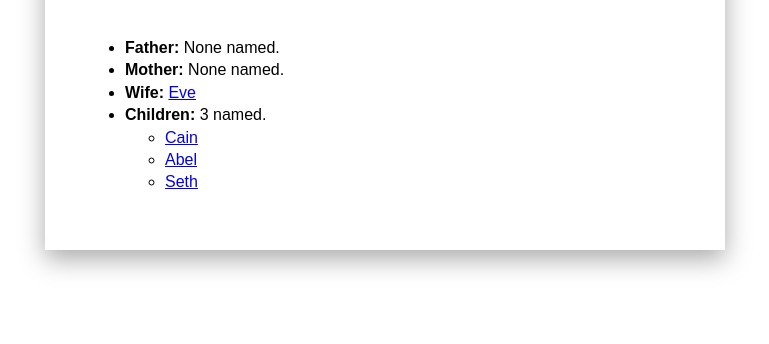
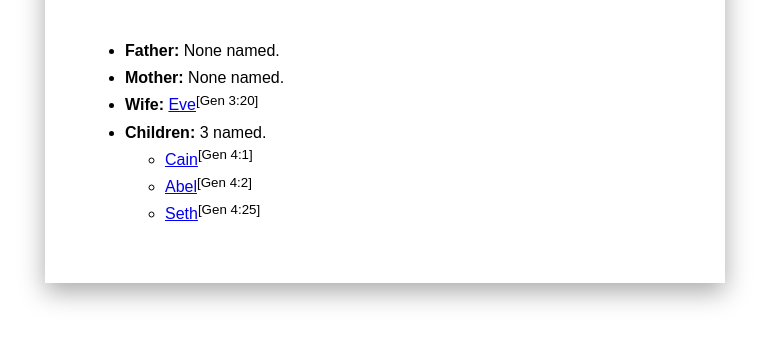
Before and after one commit to Daniel-Hug/bible-people, a website: page index.html in a window 1280 px wide. Shown: the part 174-518 px from the top of the page, without its empty margins (255-1024 px from the left). Drawn offline with Linux system fonts and the light colour scheme.

Commit message:
add bible refs to app

```diff
--- a/app.css
+++ b/app.css
@@ -3,12 +3,21 @@ body {
 	margin: 0;
 }
 
+h1, h2, h3, h4, h5, h6 {
+	font-weight: normal;
+}
+
+sup, sub {
+  vertical-align: baseline;
+  position: relative;
+  top: -0.4em;
+}
+sub {
+  top: 0.4em;
+}
+
 .familytree-node {
 	z-index: 1;
-}
-
-h1, h2, h3, h4, h5, h6 {
-	font-weight: normal;
 }
 
 .card {
@@ -33,7 +42,7 @@ h1, h2, h3, h4, h5, h6 {
 }
 
 .card li {
-    line-height: 1.4;
+    line-height: 1.7;
 }
 
 @media (min-width: 840px) {
--- a/app.js
+++ b/app.js
@@ -21,6 +21,7 @@ var handlePeople = (function() {
   url: 'people.json',
   success: handlePeople
 });*/
+initReftagger();
 handlePeople(peopleData);
 
 function setupRoutes() {
@@ -41,6 +42,7 @@ function setupRoutes() {
       Math.floor(personIndex) === personIndex
     ) {
       displayCard(personIndex);
+      if (refTagger.tag) refTagger.tag();
     } else {
       console.error('Invalid person index: ' + personIndex + '.');
       location.hash = 0;
@@ -68,19 +70,25 @@ function displayCard(personIndex) {
 function renderCard(personIndex) {
   var people = app.people;
   var person = people[personIndex];
+  var personReferences = app.references[personIndex]
 
 
   var detailItems = [
     // father
     { el: 'li', kids: [
-      { el: 'strong', text: 'Father:' }, ' ',
-      typeof person.father === 'number' ? renderPersonLink(person.father) : 'None named.'
+      { el: 'strong', text: 'Father:' }, ' ', typeof person.father === 'number' ? [
+        renderPersonLink(person.father),
+        renderReference(personReferences.father)
+      ] : 'None named.'
     ]},
 
     // mother
     { el: 'li', kids: [
       { el: 'strong', text: 'Mother:' }, ' ',
-      typeof person.mother === 'number' ? renderPersonLink(person.mother) : 'None named.'
+      typeof person.mother === 'number' ? [
+        renderPersonLink(person.mother),
+        renderReference(personReferences.mother)
+      ] : 'None named.'
     ]},
 
     // spouses
@@ -101,8 +109,14 @@ function renderCard(personIndex) {
   return card;
 }
 
+function renderReference(referenceString) {
+  var sup = dom({ el: 'sup', text: '[' + referenceString + ']' });
+  return sup;
+}
+
 function renderSpousesItem(personIndex) {
   var person = app.people[personIndex];
+  var personReferences = app.references[personIndex]
   var spouseName = person.spouses.length <= 1 ?
     person.gender === 'male' ? 'Wife' : 'Husband' :
     person.gender === 'male' ? 'Wives' : 'Husbands';
@@ -117,12 +131,18 @@ function renderSpousesItem(personIndex) {
     spousesItem.kids.push('None named.');
   }
   else if (person.spouses.length === 1) {
-    spousesItem.kids.push(renderPersonLink(person.spouses[0]));
+    spousesItem.kids.push(
+      renderPersonLink(person.spouses[0]),
+      renderReference(personReferences.spouses[0])
+    );
   } else {
     spousesItem.kids.push(
       person.spouses.length + ' named.',
-      { el: 'ul', kids: person.spouses.map(function(spouseIndex) {
-        return { el: 'li', kids: [renderPersonLink(spouseIndex)]};
+      { el: 'ul', kids: person.spouses.map(function(indexInPeople, indexInSpouses) {
+        return { el: 'li', kids: [
+          renderPersonLink(indexInPeople),
+          renderReference(personReferences.spouses[indexInSpouses])
+        ]};
       })}
     );
   }
@@ -132,6 +152,7 @@ function renderSpousesItem(personIndex) {
 
 function renderChildrenItem(personIndex) {
   var person = app.people[personIndex];
+  var personReferences = app.references[personIndex]
   var numChildren = person.children.length;
 
   var childrenItem = { el: 'li', kids: [
@@ -140,8 +161,11 @@ function renderChildrenItem(personIndex) {
   ]};
   if (numChildren) {
     childrenItem.kids.push(
-      { el: 'ul', kids: person.children.map(function(childIndex) {
-        return { el: 'li', kids: [renderPersonLink(childIndex)]};
+      { el: 'ul', kids: person.children.map(function(indexInPeople, indexInChildren) {
+        return { el: 'li', kids: [
+          renderPersonLink(indexInPeople),
+          renderReference(personReferences.children[indexInChildren])
+        ]};
       })}
     );
   }
@@ -207,6 +231,26 @@ function getProperties(obj) {
     newObj[key] = true;
   }
   return newObj;
+}
+
+function initReftagger() {
+  // config
+  window.refTagger = {
+      settings: {
+          noSearchClassNames: ['editor-content', 'navbar'],
+          tagChapters: true
+      }
+  };
+
+  // create <script>
+  var refTaggerScript = document.createElement('script');
+  refTaggerScript.src = '//api.reftagger.com/v2/RefTagger.js';
+
+  // append <script>
+  var firstScript = document.getElementsByTagName('script')[0];
+  firstScript.parentNode.insertBefore(refTaggerScript, firstScript);
+
+  // call refTagger.tag() whenever references are added to page
 }
 
 function getGraphData(people) {
```
